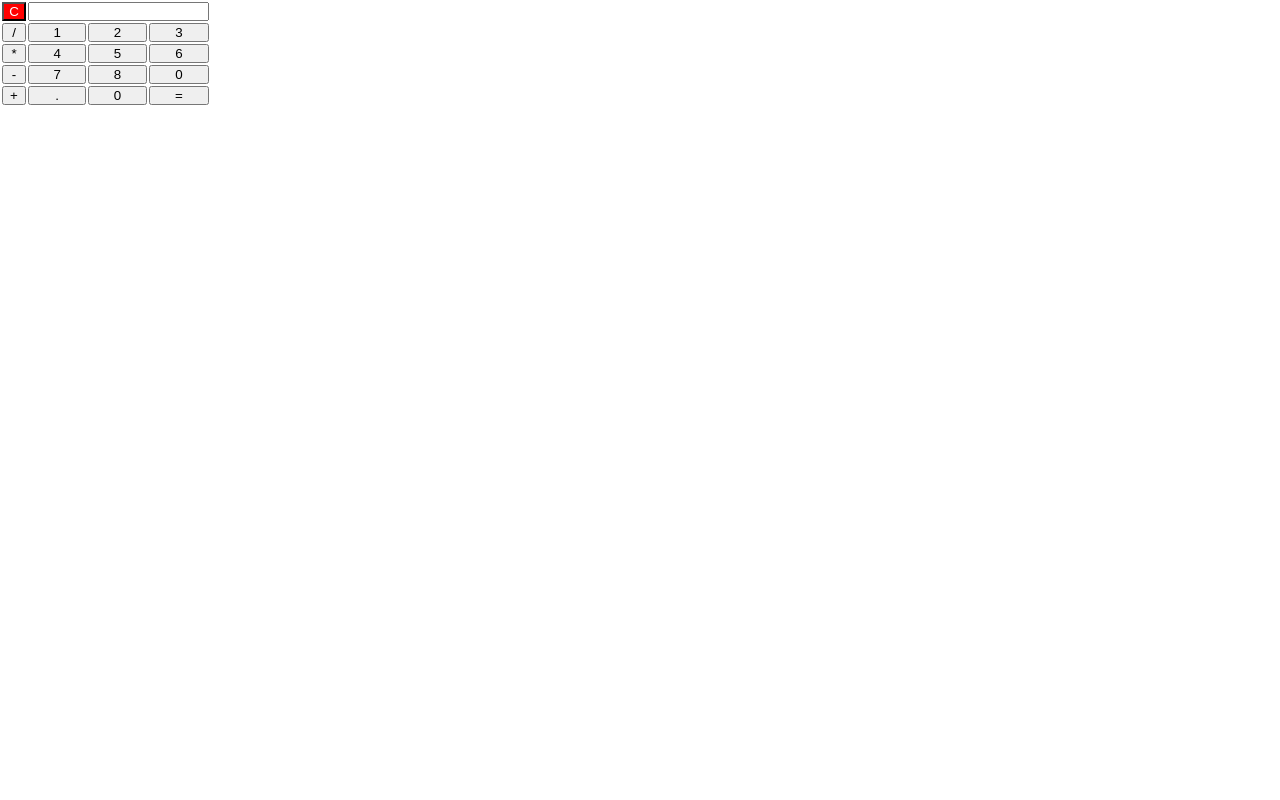
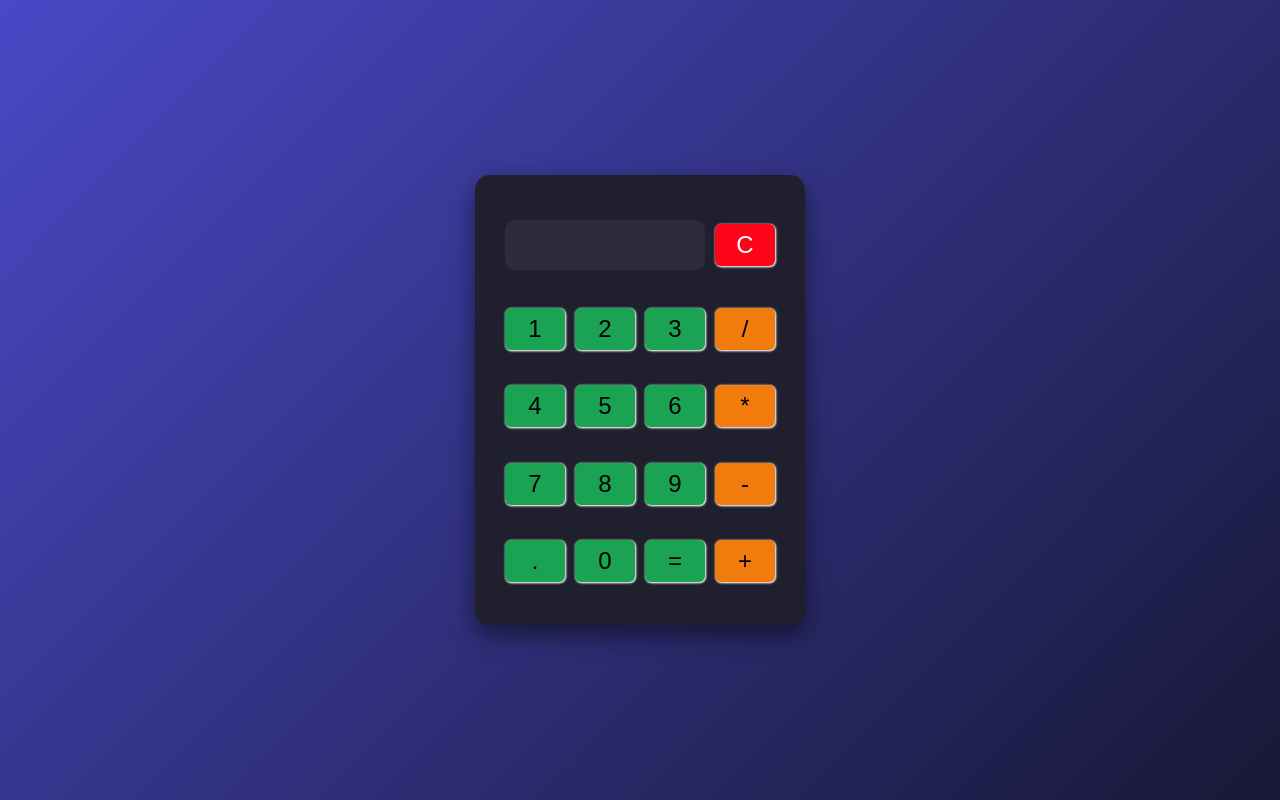
Before and after one commit to anasraza16/JS_Projects, a plain HTML site: page JS Calculator/index.html in a window 1280 px wide. Drawn offline with Linux system fonts and the light colour scheme.

Commit message:
added css

```diff
--- a/JS Calculator/app.js
+++ b/JS Calculator/app.js
@@ -7,7 +7,7 @@ let clr = () => {
 };
 
 let solve = () => {
-    let x = document.getElementById("display").value;
-    let y = eval(x);
-    document.getElementById("display").value = y;
+    let inputValue = document.getElementById("display").value;
+    let evaluate = eval(inputValue);
+    document.getElementById("display").value = evaluate;
 };
--- a/JS Calculator/index.html
+++ b/JS Calculator/index.html
@@ -7,40 +7,39 @@
     <link rel="stylesheet" href="style.css">
 </head>
 <body>
-
         <table>
 
             <tr>
-                <th><button class="clr-btn" value="c" onclick="clr()">C</button></th>
-                <th colspan="3"><input type="text" id="display"></th>
+                <th colspan="3"><input type="text" readonly id="display"></th>
+                <th><button class="clr-btn" onclick="clr()">C</button></th>
             </tr>
 
             <tr>
-                <td><button class="spl-btn" value="/" onclick="pick('/')">/</button></td>
-                <td><button value="1" onclick="pick(1)">1</button></td>
-                <td><button value="2" onclick="pick(2)">2</button></td>
-                <td><button value="3" onclick="pick(3)">3</button></td>
+                <td><button onclick="pick(1)">1</button></td>
+                <td><button onclick="pick(2)">2</button></td>
+                <td><button onclick="pick(3)">3</button></td>
+                <td><button class="spl-btn" onclick="pick('/')">/</button></td>
             </tr>
 
               <tr>
-                <td><button class="spl-btn" value="*" onclick="pick('*')">*</button></td>
-                <td><button value="4" onclick="pick(4)">4</button></td>
-                <td><button value="5" onclick="pick(5)">5</button></td>
-                <td><button value="6" onclick="pick(6)">6</button></td>
+                  <td><button onclick="pick(4)">4</button></td>
+                  <td><button onclick="pick(5)">5</button></td>
+                  <td><button onclick="pick(6)">6</button></td>
+                  <td><button class="spl-btn" onclick="pick('*')">*</button></td>
             </tr>
 
               <tr>
-                <td><button class="spl-btn" value="-" onclick="pick('-')">-</button></td>
-                <td><button value="7" onclick="pick(7)">7</button></td>
-                <td><button value="8" onclick="pick(8)">8</button></td>
-                <td><button value="9" onclick="pick(9)">0</button></td>
+                  <td><button onclick="pick(7)">7</button></td>
+                  <td><button onclick="pick(8)">8</button></td>
+                  <td><button onclick="pick(9)">9</button></td>
+                  <td><button class="spl-btn" onclick="pick('-')">-</button></td>
             </tr>
 
               <tr>
-                <td><button class="spl-btn" value="+" onclick="pick('+')">+</button></td>
-                <td><button value="." onclick="pick('.')">.</button></td>
-                <td><button value="0" onclick="pick(0)">0</button></td>
-                <td><button value="=" onclick="solve()">=</button></td>
+                  <td><button onclick="pick('.')">.</button></td>
+                  <td><button onclick="pick(0)">0</button></td>
+                  <td><button onclick="solve()">=</button></td>
+                  <td><button class="spl-btn" onclick="pick('+')">+</button></td>
             </tr>
 
         </table>
--- a/JS Calculator/style.css
+++ b/JS Calculator/style.css
@@ -1,20 +1,77 @@
 * {
+    margin: 0;
     padding: 0;
-    margin: 0;
     box-sizing: border-box;
-    scroll-behavior: smooth;
+    font-family: Arial, sans-serif;
 }
 
-table button {
+body {
+    height: 100vh;
+    display: flex;
+    justify-content: center;
+    align-items: center;
+    background: linear-gradient(135deg, #4949c7, #181837);
+}
+
+table {
+    border-spacing: 10px;
+    border-radius: 15px;
+    width: 320px;
+    height: 450px;
+    background: #1f1f2e;
+    padding: 20px;
+    box-shadow: 0 10px 25px rgba(0, 0, 0, 0.5);
+}
+
+input {
     width: 100%;
-    height: 100%;
+    height: 50px;
+    border: none;
+    outline: none;
+    text-align: right;
+    padding: 10px;
+    font-size: 18px;
+    border-radius: 10px;
+    background: #2c2c3e;
+    color: #fff;
+}
+
+button {
+    border: none;
+    width: 60px;
+    height: 42px;
+    border-radius: 6px;
+    font-size: 18px;
+    cursor: pointer;
+    transition: 0.2s;
+    font-size: 24px;
+    box-shadow: 0.6px 0.6px 2px 0.6px white;
+    background: #19a353;
+    color: #000;
+}
+
+button:active {
+    transform: scale(0.95);
 }
 
 .spl-btn {
-    width: 24px;
+    background: #f17b0c;
+    color: #000;
+}
+
+.spl-btn:hover {
+    background: #ffb76b;
 }
 
 .clr-btn {
-    background-color: red;
-    color: white;
+    background: #fd0419;
+    color: #fff;
 }
+
+.clr-btn:hover {
+    background: #ff6b81;
+}
+
+button:hover {
+    background: #32b18d;
+}
```
